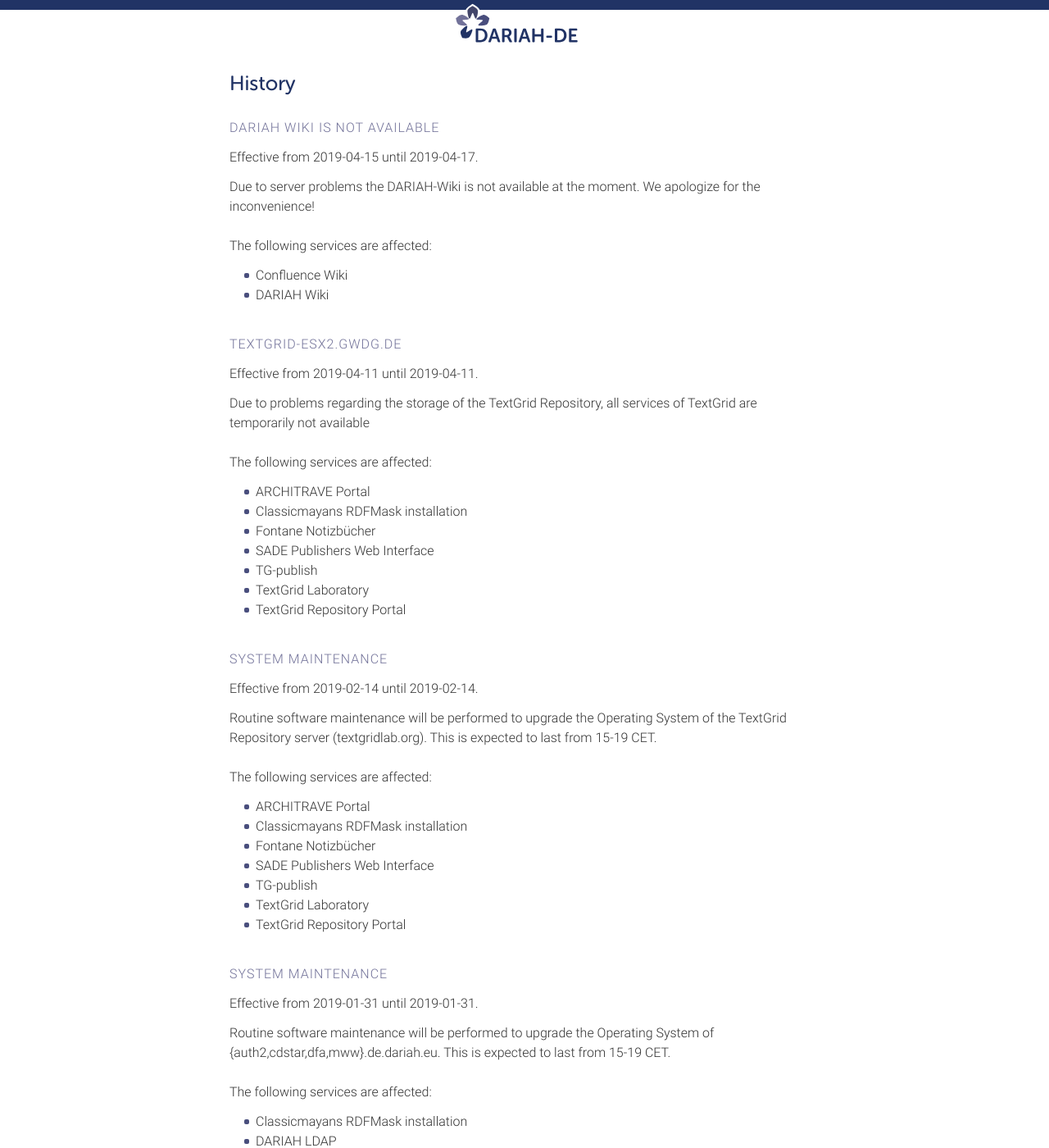
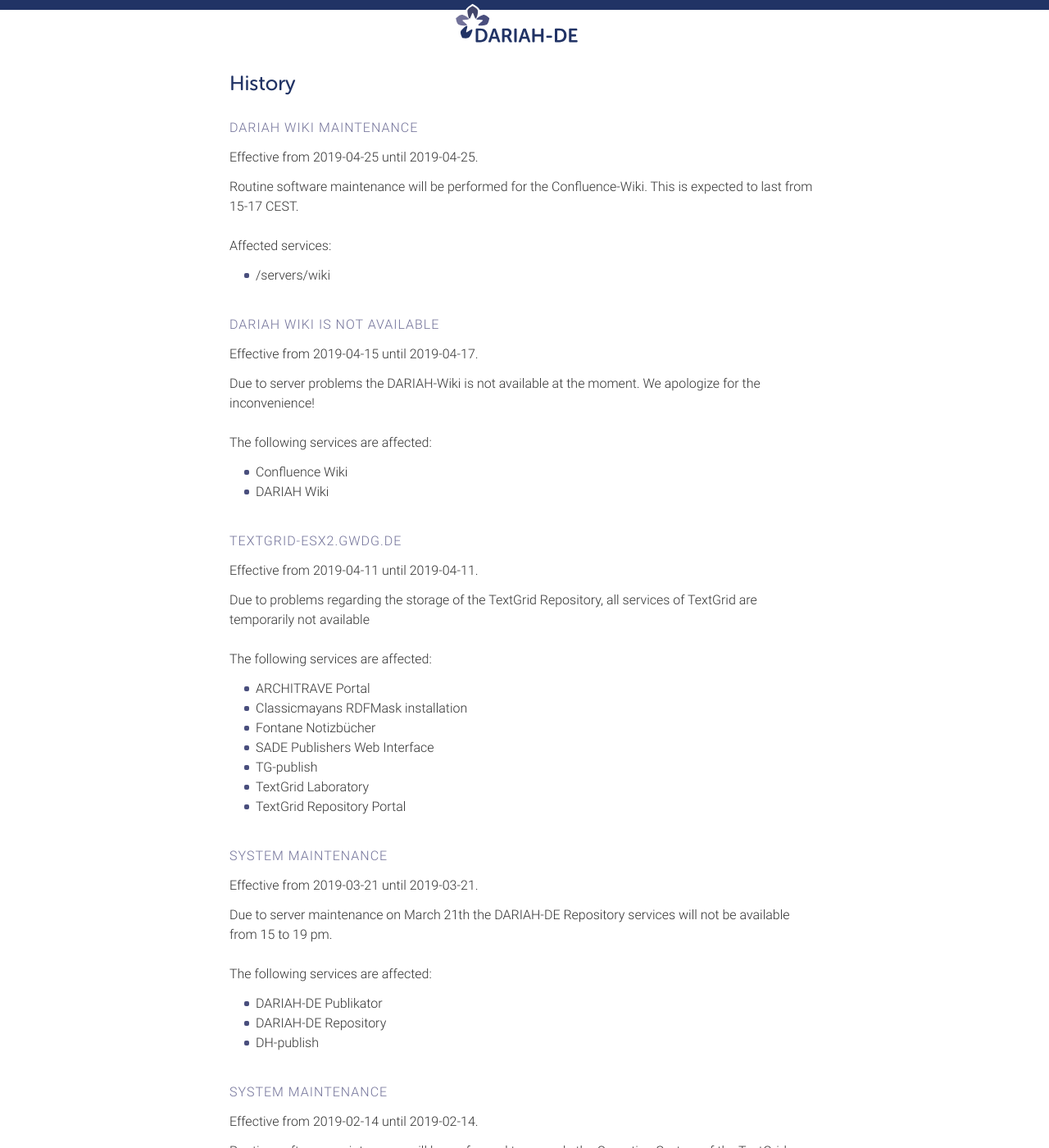
Before and after one commit to DARIAH-DE/status, a Jekyll site: the page built from history.md, in a window 1280 px wide and 1400 px high. Shown: the whole window at 82% size. Built offline with Jekyll 4.4.1, drawn with Linux system fonts in a browser that asks for light colours; our own code applies the rules of GitHub Pages for plain Markdown files.

Commit message:
Update history.yaml

```diff
--- a/_data/history.yaml
+++ b/_data/history.yaml
@@ -1,4 +1,10 @@
 ---
+- title: 'DARIAH Wiki maintenance'
+  date_start: '2019-04-25'
+  date_end: '2019-04-25'
+  description: 'Routine software maintenance will be performed for the Confluence-Wiki. This is expected to last from 15-17 CEST.'
+  affected_services:
+    - '/servers/wiki'
 - title: 'DARIAH Wiki is not available'
   date_start: '2019-04-15'
   date_end: '2019-04-17'
@@ -11,6 +17,12 @@
   description: 'Due to problems regarding the storage of the TextGrid Repository, all services of TextGrid are temporarily not available'
   affected:
     - '/infrastructure/gwdg-stornext'
+- title: 'System Maintenance'
+  date_start: '2019-03-21'
+  date_end: '2019-03-21'
+  description: 'Due to server maintenance on March 21th the DARIAH-DE Repository services will not be available from 15 to 19 pm.'
+  affected:
+    - '/servers/repository-de-dariah-eu'
 - title: 'System Maintenance'
   date_start: '2019-02-14'
   date_end: '2019-02-14'
```
